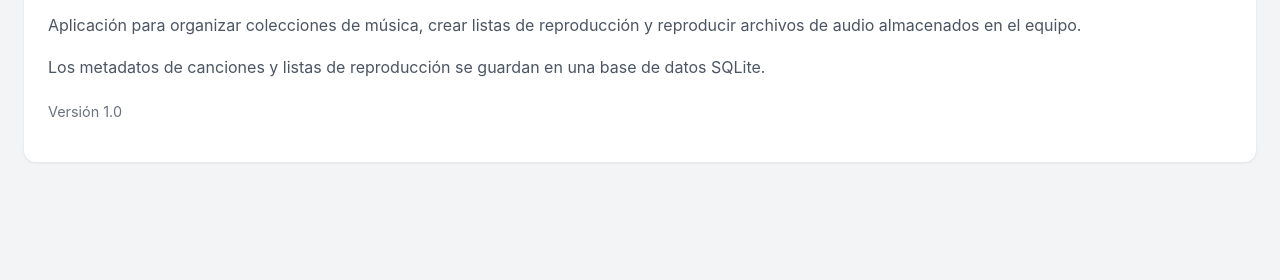
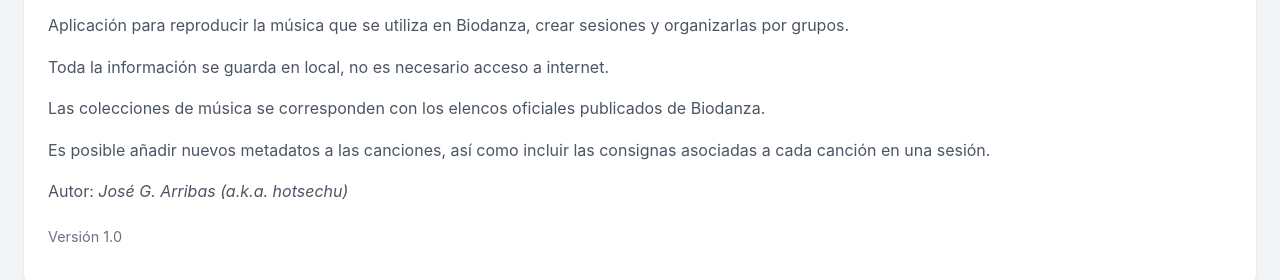
Before and after one commit to hotsechu-live/tauri-music-app, a website: page public/about.html in a window 1280 px wide. Shown: the part 80-360 px from the top of the page. Drawn offline with Linux system fonts and the light colour scheme.

Commit message:
Pequeños cambios de textos

```diff
--- a/public/about.html
+++ b/public/about.html
@@ -16,8 +16,11 @@
   <body>
     <main>
       <h1>Tauri Music App</h1>
-      <p>Aplicación para organizar colecciones de música, crear listas de reproducción y reproducir archivos de audio almacenados en el equipo.</p>
-      <p>Los metadatos de canciones y listas de reproducción se guardan en una base de datos SQLite.</p>
+      <p>Aplicación para reproducir la música que se utiliza en Biodanza, crear sesiones y organizarlas por grupos.</p>
+      <p>Toda la información se guarda en local, no es necesario acceso a internet.</p>
+      <P>Las colecciones de música se corresponden con los elencos oficiales publicados de Biodanza.</P>
+      <p>Es posible añadir nuevos metadatos a las canciones, así como incluir las consignas asociadas a cada canción en una sesión.</p>
+      <p>Autor: <i>José G. Arribas (a.k.a. hotsechu)</i></p>
       <p class="version">Versión 1.0</p>
     </main>
   </body>
--- a/src/app/ui.ts
+++ b/src/app/ui.ts
@@ -111,7 +111,7 @@ export function renderApp(state: AppState, root: HTMLElement) {
       <nav class="panel app-menu" aria-label="Navegación principal">
         <button class="menu-item ${state.activeView === "songs" ? "active" : ""}" data-action="navigate" data-view="songs">Canciones</button>
         <button class="menu-item ${state.activeView === "collections" ? "active" : ""}" data-action="navigate" data-view="collections">Colecciones</button>
-        <button class="menu-item ${state.activeView === "playlists" ? "active" : ""}" data-action="navigate" data-view="playlists">Listas de reproducción</button>
+        <button class="menu-item ${state.activeView === "playlists" ? "active" : ""}" data-action="navigate" data-view="playlists">Sesiones</button>
         <button class="menu-item ${state.activeView === "metadata" ? "active" : ""}" data-action="navigate" data-view="metadata">Metadatos</button>
         <button class="menu-item menu-item-secondary" data-action="open-about">Acerca de</button>
       </nav>
--- a/src/styles.css
+++ b/src/styles.css
@@ -73,7 +73,7 @@ body {
 }
 
 .menu-item-secondary {
-  margin-left: auto;
+  margin-left: 0;
 }
 
 button,
```
